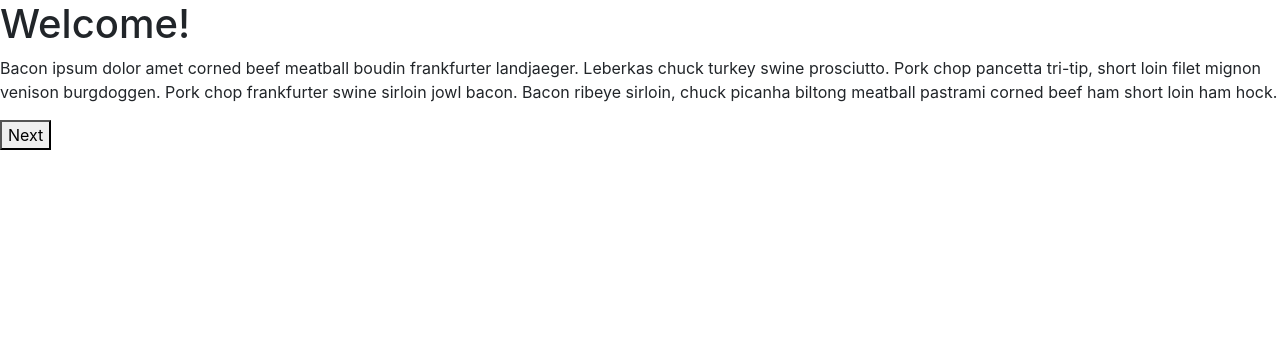
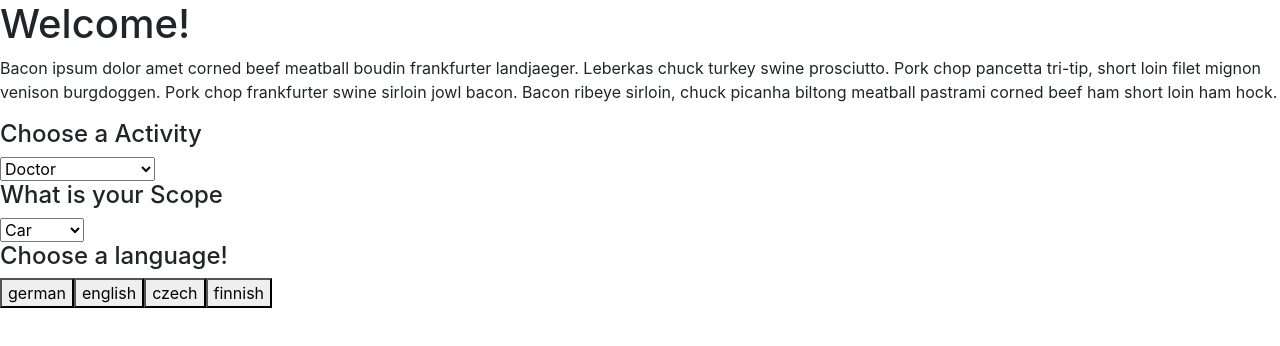
Before and after one commit to veproza/purchasing-power-game, a Preact app: page / in a window 1280 px wide. Shown: the top 346 px of the page. Built offline with nearby package versions, Linux system fonts and the light colour scheme; what bind-decorator would draw is missing.

Commit message:
Add ActivitzChooser,ScopeDefiner

```diff
--- a/src/components/ContentPage.tsx
+++ b/src/components/ContentPage.tsx
@@ -3,22 +3,42 @@ import { PageStates } from './main';
 
 type TProps = {
   page: PageStates;
-  onNextClicked: () => void;
+  onNextClicked: (selectedLanguage: string, activityChooser: string, scopeDefiner: string) => void;
 };
+
+// bekommt page und onNextClicked vom Type TProps
 export default ({page, onNextClicked}: TProps) => {
   const content = page === PageStates.WelcomePage
-    ? renderWelcome()
+    ? renderWelcome(onNextClicked)
     : page === PageStates.DescriptionPage
       ? renderDescription()
       : renderPostGame();
   return (
     <div className="page">
       {content}
-      <button onClick={onNextClicked}>Next</button>
     </div>
   );
 };
-const renderWelcome = () => {
+
+export const AvailableLanguages = [
+    'german',
+    'english',
+    'czech',
+    'finnish'
+];
+/*
+export const ActivityChooser = [
+  'doctor',
+  'programmer',
+  'Mcdonald worker',
+  'test'
+];
+ */
+
+
+const renderWelcome = (onLanguageClicked: (language: string, activityChooser: string, scopeDefiner: string ) => void) => {
+  let Activity : HTMLSelectElement;
+  let Scope: HTMLSelectElement;
   return (
     <div>
       <h1>Welcome!</h1>
@@ -27,18 +47,43 @@ const renderWelcome = () => {
         Leberkas chuck turkey swine prosciutto. Pork chop pancetta tri-tip, short loin filet mignon venison burgdoggen.
         Pork chop frankfurter swine sirloin jowl bacon. Bacon ribeye sirloin, chuck picanha biltong meatball pastrami
         corned beef ham short loin ham hock.</p>
+        <h4>Choose a Activity</h4>
+
+        <select ref={(element) => Activity = element}>ActivityChooser
+            <option value="doctor">Doctor</option>
+            <option value="programmer">Programmer</option>
+            <option value="Mcdonald worker">Mcdonald worker</option>
+            <option value="test">Test</option>
+        </select>
+
+        <h4>What is your Scope</h4>
+
+        <select  ref={(element) => Scope = element}>ScopeDefiner
+            <option value="Car">Car</option>
+            <option value="Big Mac">Big Mac</option>
+            <option value="Test1">test1</option>
+            <option value="test2">Test2</option>
+        </select>
+
+        <h4>Choose a language!</h4>
+        {AvailableLanguages.map((language, index) => {
+            return (
+                <button key={index} onClick={() => onLanguageClicked(language, Activity.value, Scope.value)}>{language}
+                </button>
+            );
+
+        })}
+
     </div>
   );
 };
+
 const renderDescription = () => {
   return (
     <div>
       <h1>Description!</h1>
       <p>
-        Bacon ipsum dolor amet corned beef meatball boudin frankfurter landjaeger.
-        Leberkas chuck turkey swine prosciutto. Pork chop pancetta tri-tip, short loin filet mignon venison burgdoggen.
-        Pork chop frankfurter swine sirloin jowl bacon. Bacon ribeye sirloin, chuck picanha biltong meatball pastrami
-        corned beef ham short loin ham hock.</p>
+        test test test test3 test3</p>
     </div>
   );
 };
@@ -47,10 +92,7 @@ const renderPostGame = () => {
     <div>
       <h1>PostGame!</h1>
       <p>
-        Bacon ipsum dolor amet corned beef meatball boudin frankfurter landjaeger.
-        Leberkas chuck turkey swine prosciutto. Pork chop pancetta tri-tip, short loin filet mignon venison burgdoggen.
-        Pork chop frankfurter swine sirloin jowl bacon. Bacon ribeye sirloin, chuck picanha biltong meatball pastrami
-        corned beef ham short loin ham hock.</p>
+        test test test test test4.</p>
     </div>
   );
 };
```
